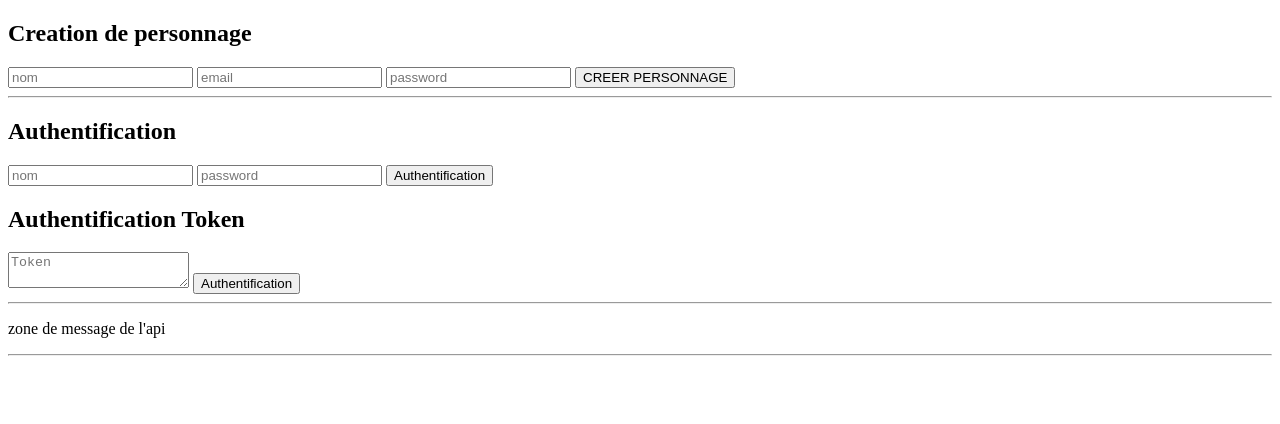
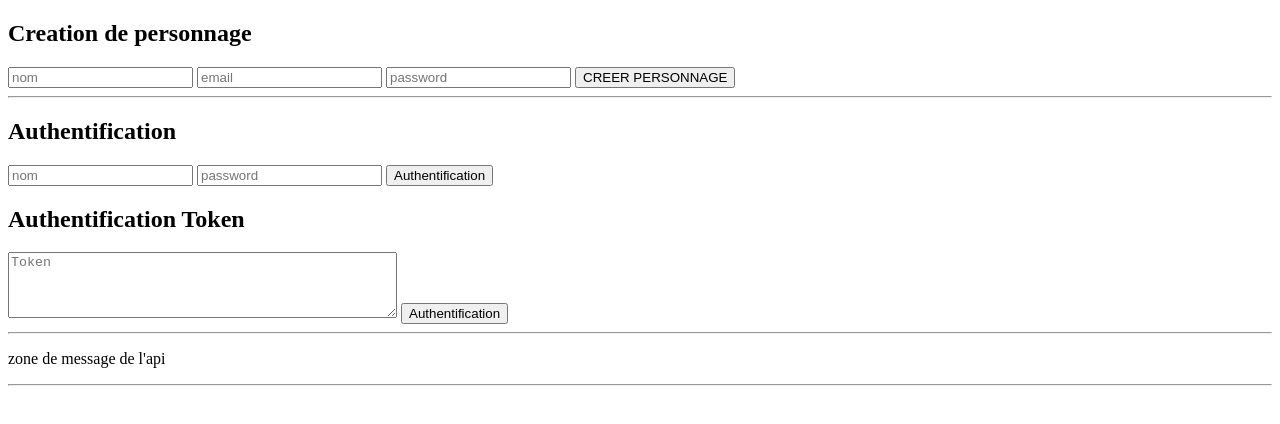
Before and after one commit to Moringar/front_citadel, a plain HTML site: page index.html in a window 1280 px wide. Drawn offline with Linux system fonts and the light colour scheme.

```diff
--- a/index.html
+++ b/index.html
@@ -23,7 +23,8 @@
     <button id="authButton"> Authentification </button>
 
     <h2>Authentification Token</h2>
-    <textarea id="token" type="text" name="token" placeholder="Token"></textarea>
+    <textarea id="token" type="text" name="token" placeholder="Token" rows="4" cols="46"></textarea>
+
     <button id="tokenButton"> Authentification </button>
 
     <hr>
```
